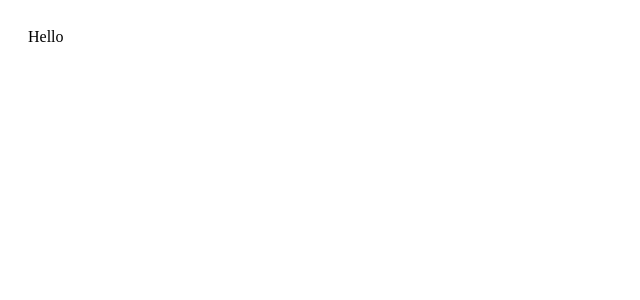
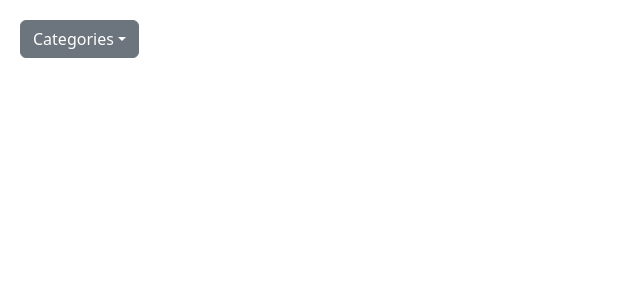
Before and after one commit to animesh0701/expense_tracker, a React (Vite) app: page / in a window 1280 px wide. Shown: the top 300 px of the page, without its empty margins (0-640 px from the left). Built offline with nearby package versions, Linux system fonts and the light colour scheme.

Commit message:
Creating dropdown

```diff
--- a/package.json
+++ b/package.json
@@ -9,6 +9,8 @@
     "preview": "vite preview"
   },
   "dependencies": {
+    "@popperjs/core": "^2.11.8",
+    "bootstrap": "^5.2.3",
     "react": "^18.2.0",
     "react-dom": "^18.2.0"
   },
--- a/src/App.tsx
+++ b/src/App.tsx
@@ -1,7 +1,12 @@
 import "./App.css";
+import ExpenseList from "./components/ExpenseList";
 
 function App() {
-  return <div className="App">Hello</div>;
+  return (
+    <div className="App">
+      <ExpenseList />
+    </div>
+  );
 }
 
 export default App;
--- a/src/components/ExpenseList.tsx
+++ b/src/components/ExpenseList.tsx
@@ -0,0 +1,40 @@
+import React from "react";
+
+const ExpenseList = () => {
+  return (
+    <div>
+      <div className="dropdown">
+        <button
+          className="btn btn-secondary dropdown-toggle"
+          data-bs-toggle="dropdown"
+          type="button"
+          id="categories"
+          data-toggle="dropdown"
+          aria-haspopup="true"
+          aria-expanded="false"
+        >
+          Categories
+        </button>
+        <ul className="dropdown-menu" aria-labelledby="categories">
+          <li>
+            <a className="dropdown-item" href="#">
+              Entertainment
+            </a>
+          </li>
+          <li>
+            <a className="dropdown-item" href="#">
+              Bills
+            </a>
+          </li>
+          <li>
+            <a className="dropdown-item" href="#">
+              Taxes
+            </a>
+          </li>
+        </ul>
+      </div>
+    </div>
+  );
+};
+
+export default ExpenseList;
```
Also changed, not shown: src/main.tsx (+9 -7 lines), 1 other file (tests, documents, lock files or other folders).
